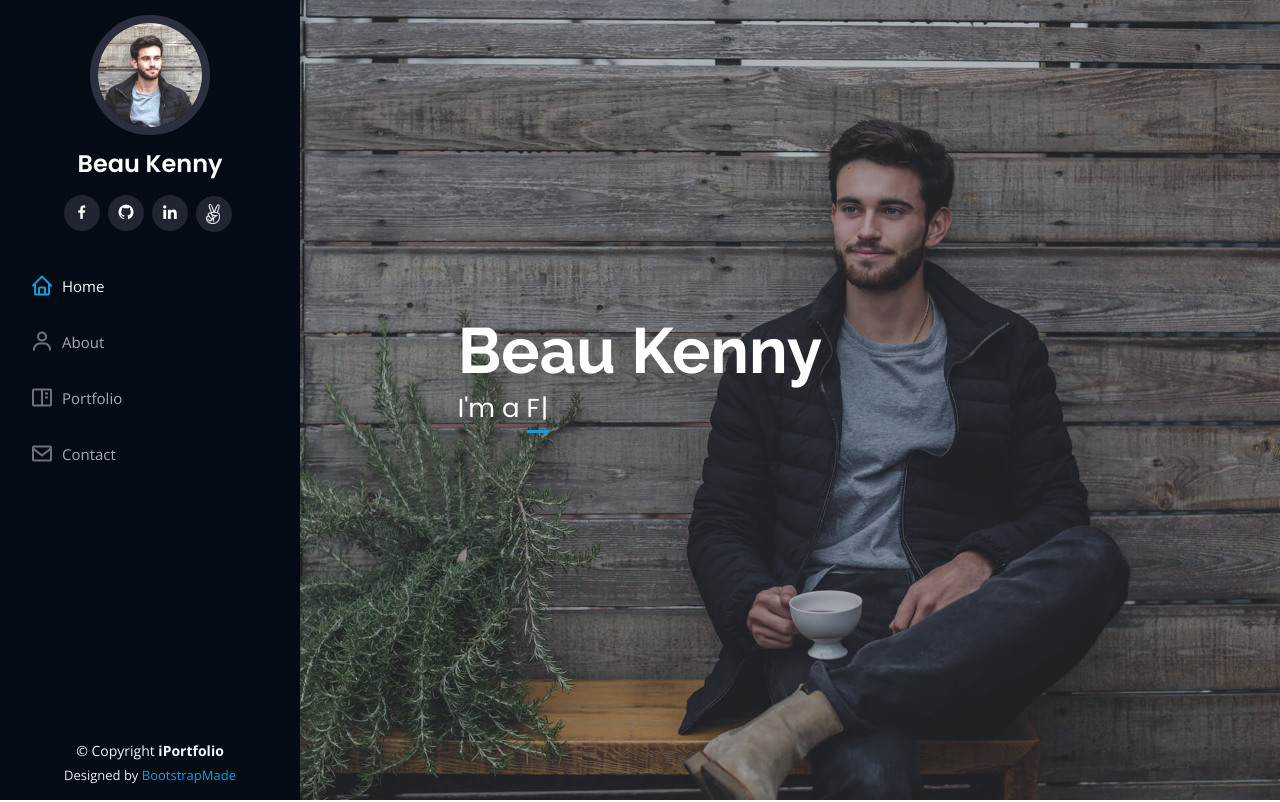
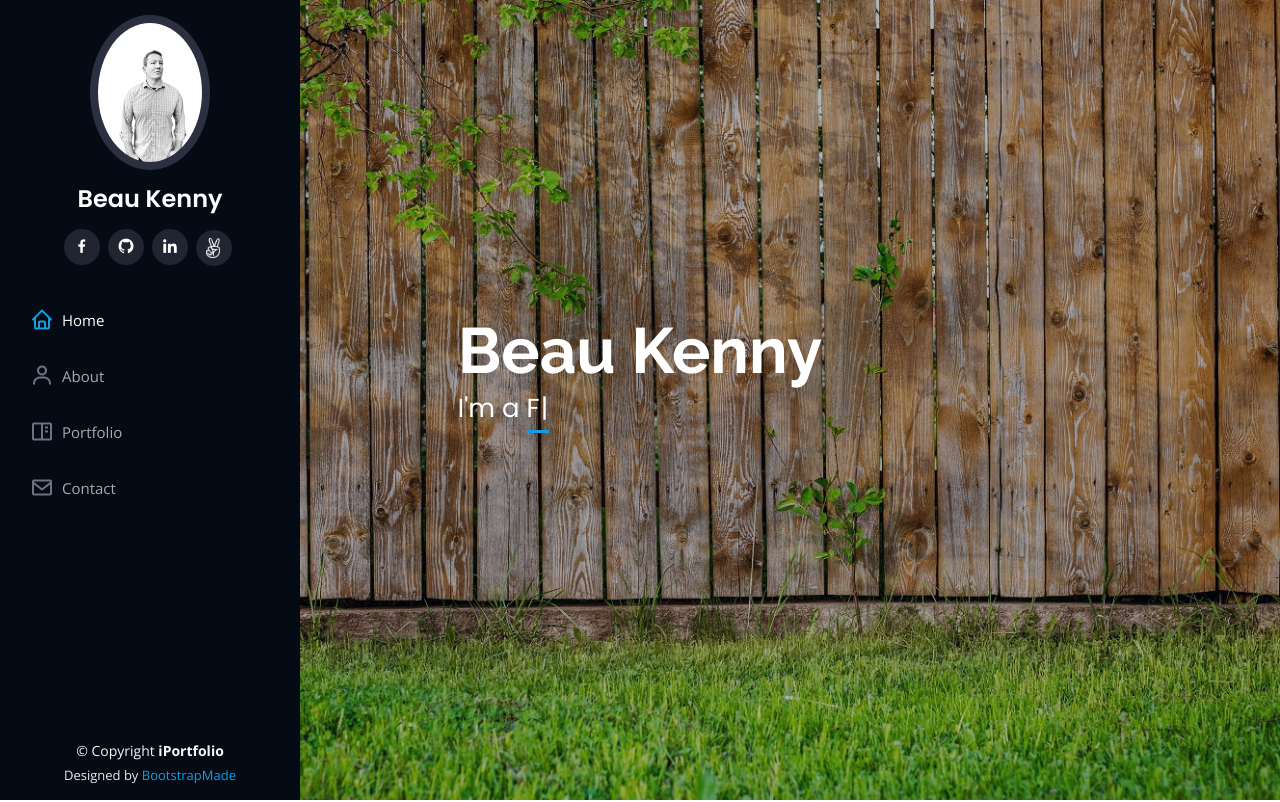
Before and after one commit to Beaukenny/beaukenny.github.io, a plain HTML site: page index.html in a window 1280 px wide. Shown: the top 802 px of the page. Drawn offline with nearby package versions, Linux system fonts and the light colour scheme.

Commit message:
pics updated

```diff
--- a/assets/css/style.css
+++ b/assets/css/style.css
@@ -241,7 +241,7 @@ h1, h2, h3, h4, h5, h6 {
 #hero {
   width: 100%;
   height: 100vh;
-  background: url("../img/hero-bg.jpg") top center;
+  background: url("../img/fence.jpg") top center;
   background-size: cover;
 }
 
--- a/index.html
+++ b/index.html
@@ -45,7 +45,7 @@
     <div class="d-flex flex-column">
 
       <div class="profile">
-        <img src="assets/img/profile-img.jpg" alt="" class="img-fluid rounded-circle">
+        <img src="assets/img/profile.jpg" alt="" class="img-fluid rounded-circle">
         <h1 class="text-light"><a href="index.html">Beau Kenny</a></h1>
         <div class="social-links mt-3 text-center">
           <!-- <a href="#" class="twitter"><i class="bx bxl-twitter"></i></a> -->
@@ -106,7 +106,7 @@
               <li><strong>Flask</strong><i class="bx bxs-flask"></i></li>
         <div class="row">
           <div class="col-lg-4" data-aos="fade-right">
-            <img src="assets/img/profile-img.jpg" class="img-fluid" alt="">
+            <img src="assets/img/profile.jpg" class="img-fluid" alt="">
           </div>
           <!-- <div class="col-lg-8 pt-4 pt-lg-0 content" data-aos="fade-left">
             <h3>UI/UX Designer &amp; Web Developer.</h3>
```
Also changed, not shown: assets/img/fence.jpg (added), assets/img/profile.jpg (added).
